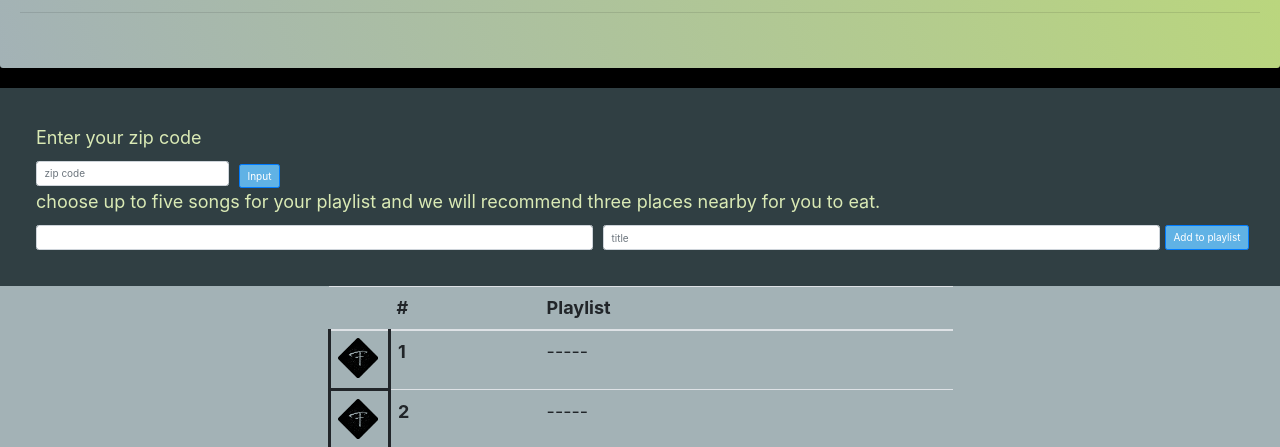
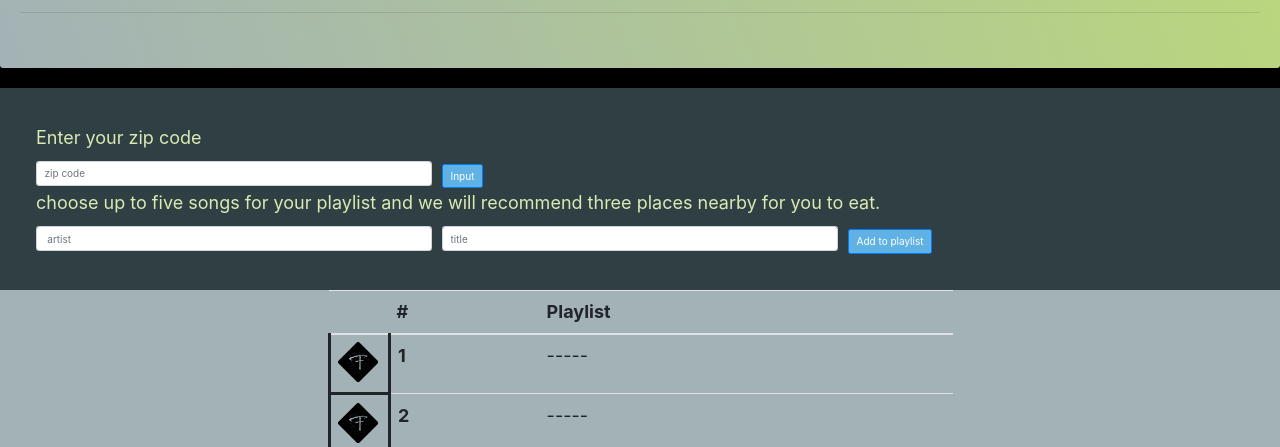
Before and after one commit to arnesh23/Project1, a website: page index.html in a window 1280 px wide. Shown: the part 305-752 px from the top of the page. Drawn offline with nearby package versions, Linux system fonts and the light colour scheme.

Commit message:
debugging errors in java

```diff
--- a/index.html
+++ b/index.html
@@ -24,7 +24,7 @@
     <form class = "form">
         <p>Enter your zip code </p>
       <div class="form-row">
-        <div class="col-md-2">
+        <div class="col-md-4">
           <input type="text" class="form-control" id="inputZipCode" placeholder="zip code">
         </div>
         <div class="col-md-2">
@@ -35,13 +35,15 @@
       <p>choose up to five songs for your playlist and we will recommend three places nearby for you to eat.</p>
       <div class="form-row">
         <div class="col">
-          <input type="text" class="form-control" id="inputArtist placeholder=" artist>
+          <input type="text" class="form-control" id="inputArtist" placeholder=" artist">
         </div>
         <div class="col">
           <input type="text" class="form-control" id="inputSong" placeholder="title">
         </div>
-        <input class="btn btn-primary" type="submit" value="Add to playlist">
+        <div class="col">
+        <input class="btn btn-primary" type="submit" id = "searchButton" value="Add to playlist">
       </div>
+    </div>
     </form>
   <div class = "playlist">
   <div class="row">
```
